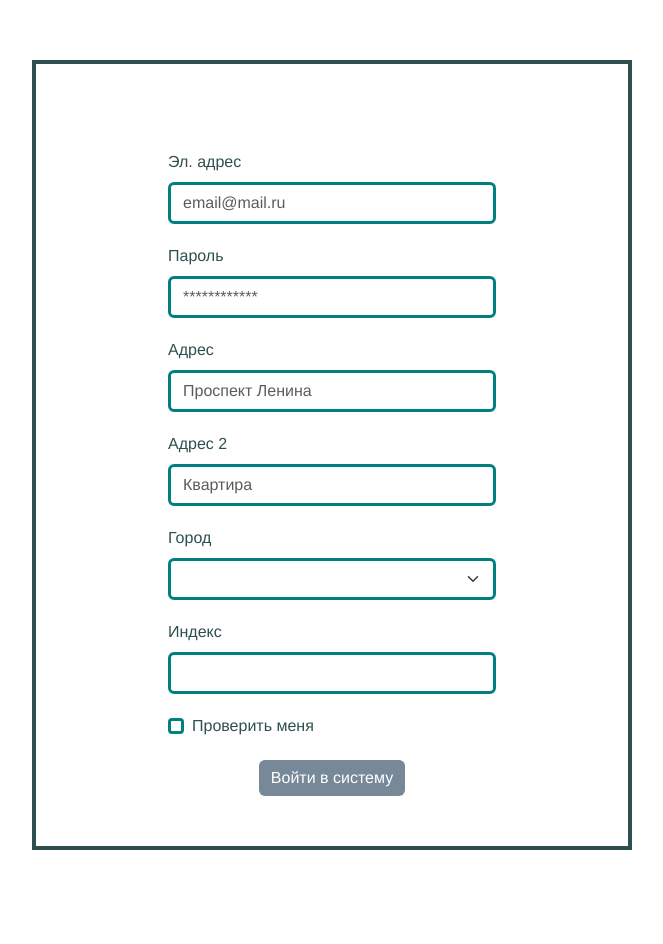
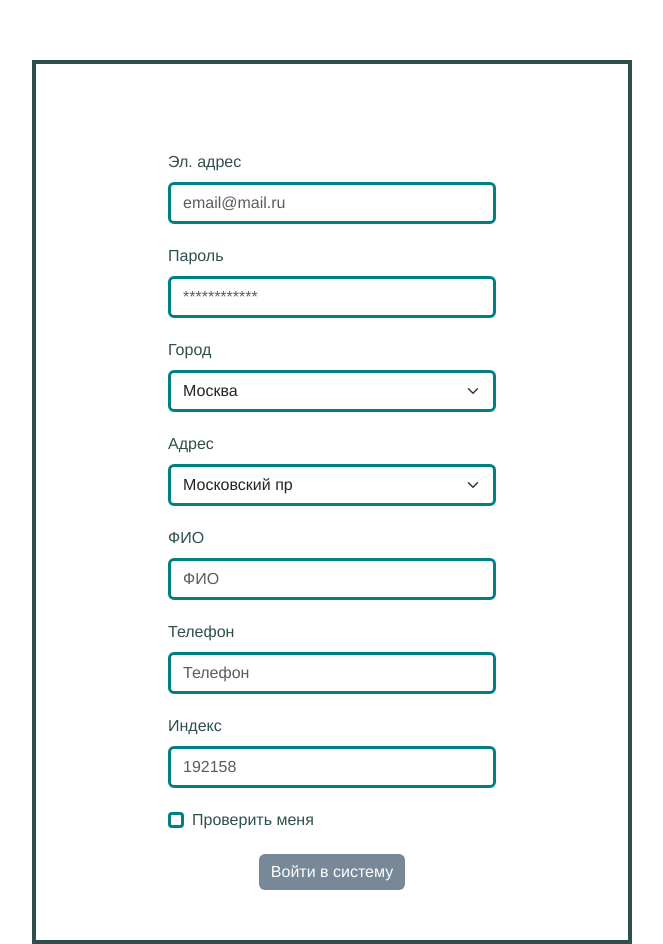
Before and after one commit to 0Vasiliy/vue2-form-validation, a Vue app: page / in a window 1280 px wide. Shown: the whole page, without its empty margins (308-971 px from the left). Before the commit the page ends 850 px from the top, so only its background shows below. Built offline with nearby package versions, Linux system fonts and the light colour scheme.

Commit message:
selection2

```diff
--- a/src/components/v-form-validate.vue
+++ b/src/components/v-form-validate.vue
@@ -22,33 +22,50 @@
                 >
             </div>
             <div class="v-form-input col-md-8">
-                <label for="inputAddress" class="form-label">Адрес</label>
-                <input
-                type="text"
-                class="form-control"
-                id="inputAddress"
-                placeholder="Проспект Ленина"
-                v-model.trim="adres1"
+                <label for="inputState" class="form-label">Город</label>
+                <select id="inputState"
+                class="form-select"
+                v-model="city"
                 >
-            </div>
-            <div class="v-form-input col-md-8">
-                <label for="inputAddress2" class="form-label">Адрес 2</label>
-                <input type="text" class="form-control" id="inputAddress2" placeholder="Квартира">
-            </div>
-            <div class="v-form-input col-md-8">
-                <label for="inputState" class="form-label">Город</label>
-                <select id="inputState" class="form-select" v-model="city">
                 <option
                  selected
                  v-for="(city,index) in cityes"
+                 :value="city.value"
                  :key="index"
                  >
                  {{ city.label }}</option>
                 </select>
             </div>
             <div class="v-form-input col-md-8">
+                <label for="inputState" class="form-label">Адрес</label>
+                <select
+                class="form-select"
+                id="inputState2"
+                placeholder="Проспект Ленина"
+                >
+                <option
+                v-for="(adres,index) in adreses"
+                 :value="adres.value"
+                 :key="index"
+                 >
+                 {{ adres.label }}
+
+            </option>
+                </select>
+
+
+            </div>
+            <div class="v-form-input col-md-8">
+                <label for="inputAddress2" class="form-label">ФИО</label>
+                <input type="text" class="form-control" id="inputAddress2" placeholder="ФИО">
+            </div>
+            <div class="v-form-input col-md-8">
+                <label for="inputAddress3" class="form-label">Телефон</label>
+                <input type="text" class="form-control" id="inputAddress3" placeholder="Телефон">
+            </div>
+            <div class="v-form-input col-md-8">
                 <label for="inputZip" class="form-label">Индекс</label>
-                <input type="text" class="form-control" id="inputZip">
+                <input type="text" class="form-control" id="inputZip" placeholder="192158">
             </div>
             <div class="v-form-input col-md-8">
                 <div class="form-check">
@@ -72,8 +89,8 @@ export default {
         return{
             email: '',
             password: '',
-            adres1: '',
-            city: [
+            city: 'Moskva',
+            cityes: [
                 {
                     label: 'Москва',
                     value: 'Moskva',
@@ -85,6 +102,20 @@ export default {
                 {
                     label: 'Орёл',
                     value: 'Orel'
+                }
+            ],
+            adreses:[
+            {
+                    label: 'Московский пр',
+                    value: 'Mockovskii pr',
+                },
+                {
+                    label: 'Ленинский пр',
+                    value: 'Leninskii pr'
+                },
+                {
+                    label: 'Центральная ул',
+                    value: 'Centralnay ul'
                 }
             ]
         }
```
